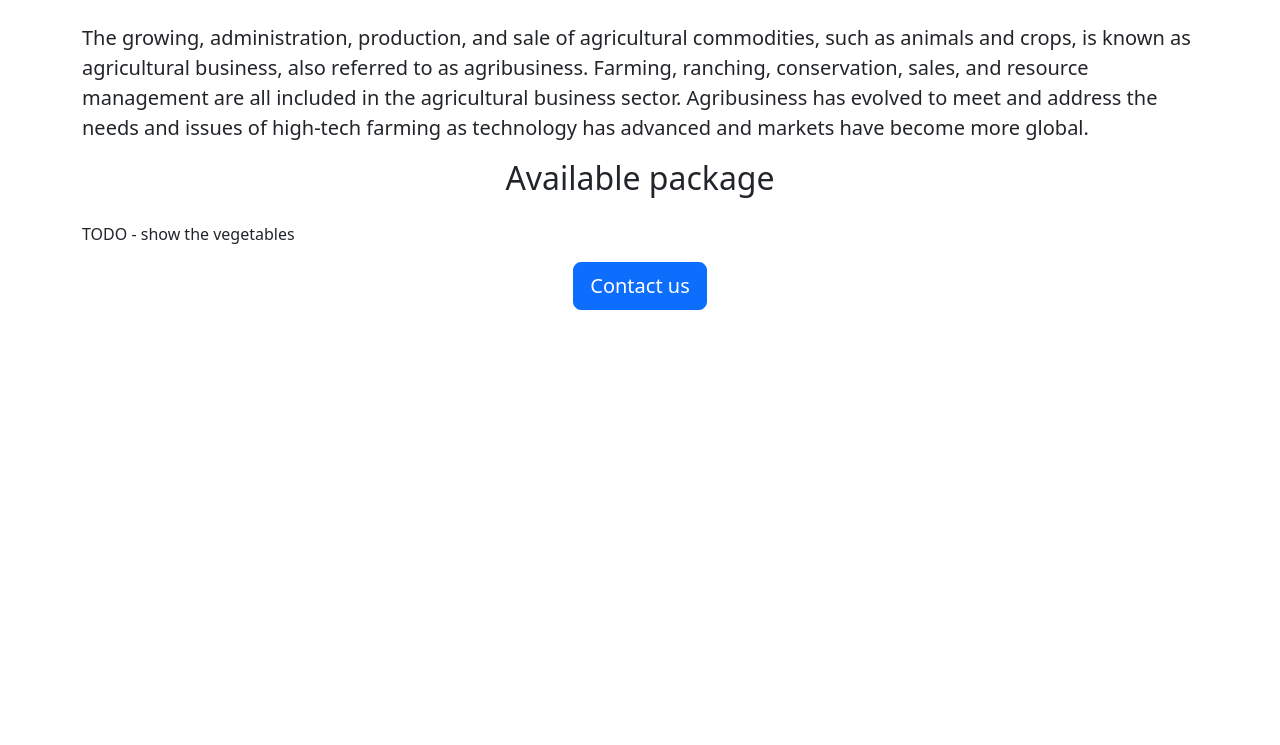
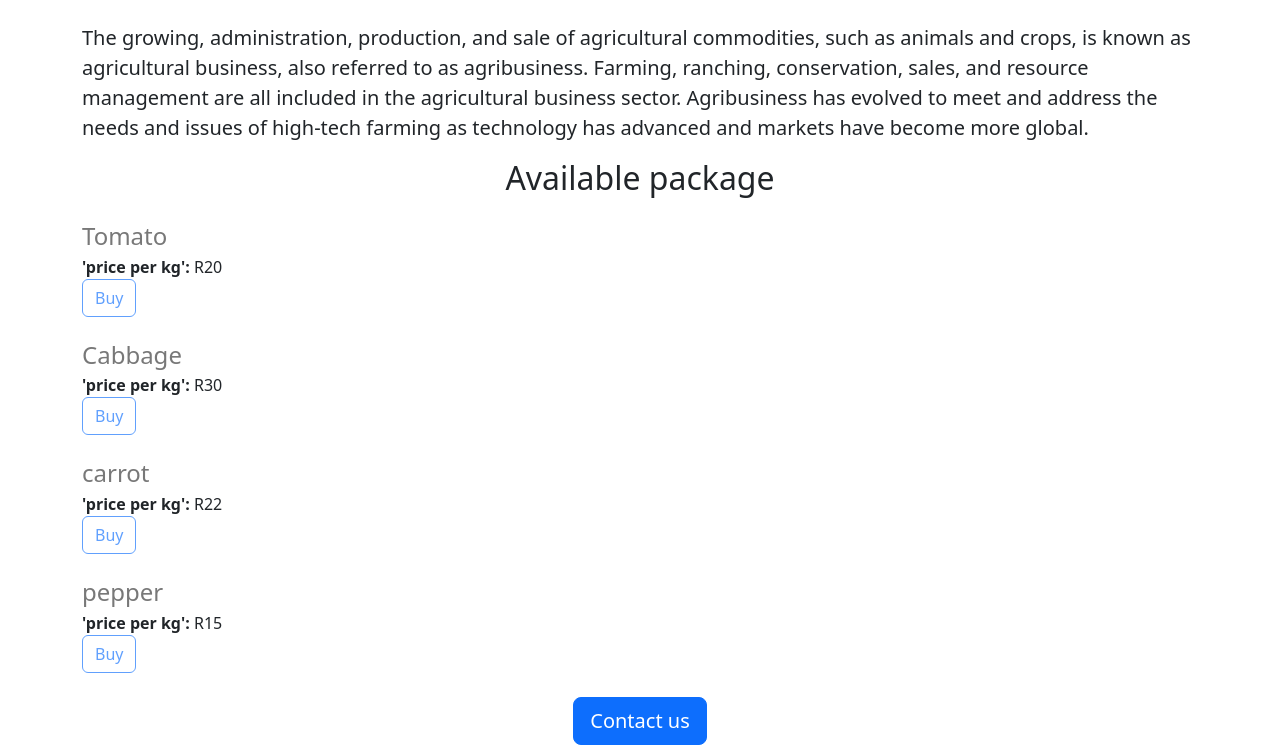
Before and after one commit to Nkuluh/Market, a Flask app: page / in a window 1280 px wide. Shown: the part 487-1232 px from the top of the page. Before the commit the page ends 797 px from the top, so only its background shows below. Run offline with Flask 2, Linux system fonts and the light colour scheme.

Commit message:
added a new page

```diff
--- a/app.py
+++ b/app.py
@@ -2,9 +2,24 @@ from flask import Flask, render_template
 
 app = Flask(__name__)
 
+Vegs= [
+  {'id': 1,
+  'name': 'Tomato',
+  'price per kg': 'R20'},
+  {'id': 2,
+  'name': 'Cabbage',
+  'price per kg': 'R30'},
+  {'id': 3,
+  'name': 'carrot',
+  'price per kg': 'R22'},
+  {'id': 4,
+  'name': 'pepper',
+  'price per kg': 'R15'},
+]
+
 @app.route("/")
 def hello():
-    return render_template('home.html')
+    return render_template('home.html', vegs=Vegs)
 
 if __name__ == "__main__":
    app.run(host='0.0.0.0', debug=True)
--- a/templates/home.html
+++ b/templates/home.html
@@ -22,7 +22,15 @@
     <p class="lead" >The growing, administration, production, and sale of agricultural commodities, such as animals and crops, is known as agricultural business, also referred to as agribusiness. Farming, ranching, conservation, sales, and resource management are all included in the agricultural business sector. Agribusiness has evolved to meet and address the needs and issues of high-tech farming as technology has advanced and markets have become more global.
     </p>
     <h2 class= "text-center mt-2 mb-4" > Available package </h2>
-    <p > TODO - show the vegetables</p>
+    <p >
+      <div>
+      {%for veg in vegs%}
+        {% include 'veg.html'%}
+
+
+      {%endfor%}
+      </div>
+    </p>
       <div style='text-align: center;'>
     <button class="btn btn-primary btn-lg"> Contact us </button>
       </div>
--- /dev/null
+++ b/templates/veg.html
@@ -0,0 +1,15 @@
+<div class='boarder-bottom row' style='margin-bottom: 16px; padding-bottom: 8px;'>
+  <div class='col-9'>
+    <h4
+
+      style= 'color: rgb(120, 120, 120); margin-bottom: 4px; '>
+      {{veg['name']}}
+    </h4>
+  </div>
+    <div>
+      <b>'price per kg':</b> {{veg['price per kg']}}
+    </div>
+  <div class='col-3'>
+    <button type="button" class="btn btn-outline-primary" disabled>Buy</button>
+  </div>
+</div>
```
Also changed, not shown: 1 other file.
